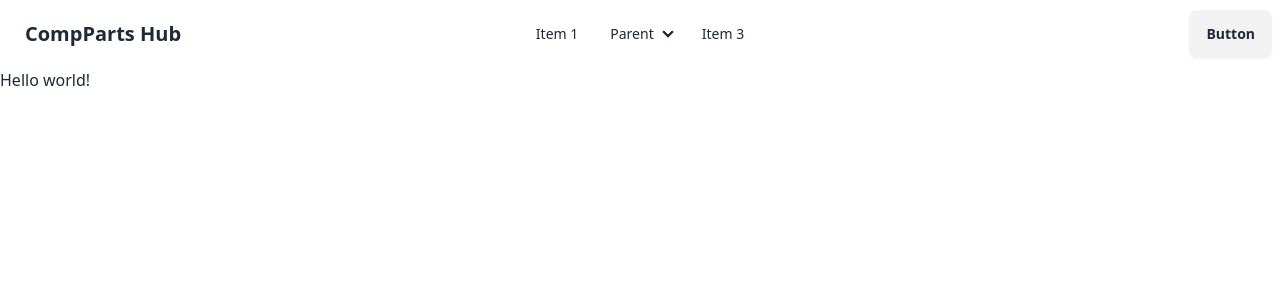
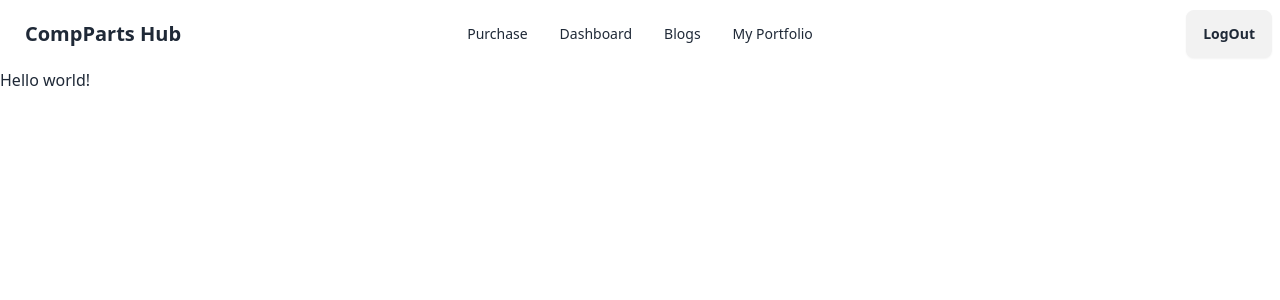
Before and after one commit to Nadim-Nion/parts-manufacturer-client, a React (Vite) app: page / in a window 1280 px wide. Shown: the top 300 px of the page. Built offline with nearby package versions, Linux system fonts and the light colour scheme.

Commit message:
error page added

```diff
--- a/src/Routes/BasicRoutes.jsx
+++ b/src/Routes/BasicRoutes.jsx
@@ -1,10 +1,12 @@
 import { createBrowserRouter } from "react-router-dom";
 import MainLayout from "../layouts/MainLayout";
+import ErrorPage from "../pages/SharedComponent/ErrorPage/ErrorPage";
 
 const router = createBrowserRouter([
     {
         path: "/",
         element: <MainLayout></MainLayout>,
+        errorElement: <ErrorPage></ErrorPage>,
         children: [
             {
                 path: '/',
--- a/src/main.jsx
+++ b/src/main.jsx
@@ -8,6 +8,8 @@ import router from './Routes/BasicRoutes.jsx';
 
 ReactDOM.createRoot(document.getElementById('root')).render(
   <React.StrictMode>
-    <RouterProvider router={router} />
+    <div className='max-w-screen-xl mx-auto'>
+      <RouterProvider router={router} />
+    </div>
   </React.StrictMode>,
 )
--- /dev/null
+++ b/src/pages/SharedComponent/ErrorPage/ErrorPage.jsx
@@ -0,0 +1,18 @@
+import React from 'react';
+import error from '../../../assets/errorPage.jpg';
+
+const ErrorPage = () => {
+    return (
+        <div>
+            <div className='text-center my-8'>
+                <h1 className='text-5xl font-bold'>Oops!</h1>
+                <p className='text-3xl mt-2'>Sorry, an unexpected error has occurred.</p>
+            </div>
+            <div className='flex justify-center items-center'>
+                <img src={error} className='h-[500px]' alt="" />
+            </div>
+        </div>
+    );
+};
+
+export default ErrorPage;
--- a/src/pages/SharedComponent/Header/Header.jsx
+++ b/src/pages/SharedComponent/Header/Header.jsx
@@ -1,6 +1,15 @@
 import React from 'react';
+import { Link } from 'react-router-dom';
 
 const Header = () => {
+
+    const navItems = <>
+        <li><Link to="/purchase">Purchase</Link></li>
+        <li><Link to="/dashboard">Dashboard</Link></li>
+        <li><Link to="/blogs">Blogs</Link></li>
+        <li><Link to="/portfolio">My Portfolio</Link></li>
+    </>;
+
     return (
         <div>
             <div className="navbar bg-base-100">
@@ -10,7 +19,7 @@ const Header = () => {
                             <svg xmlns="http://www.w3.org/2000/svg" className="h-5 w-5" fill="none" viewBox="0 0 24 24" stroke="currentColor"><path strokeLinecap="round" strokeLinejoin="round" strokeWidth="2" d="M4 6h16M4 12h8m-8 6h16" /></svg>
                         </div>
                         <ul tabIndex={0} className="menu menu-sm dropdown-content mt-3 z-[1] p-2 shadow bg-base-100 rounded-box w-52">
-                            <li><a>Item 1</a></li>
+                            {/* <li><a>Item 1</a></li>
                             <li>
                                 <a>Parent</a>
                                 <ul className="p-2">
@@ -18,14 +27,15 @@ const Header = () => {
                                     <li><a>Submenu 2</a></li>
                                 </ul>
                             </li>
-                            <li><a>Item 3</a></li>
+                            <li><a>Item 3</a></li> */}
+                            {navItems}
                         </ul>
                     </div>
                     <a className="btn btn-ghost text-xl">CompParts Hub</a>
                 </div>
                 <div className="navbar-center hidden lg:flex">
                     <ul className="menu menu-horizontal px-1">
-                        <li><a>Item 1</a></li>
+                        {/* <li><a>Item 1</a></li>
                         <li>
                             <details>
                                 <summary>Parent</summary>
@@ -35,11 +45,12 @@ const Header = () => {
                                 </ul>
                             </details>
                         </li>
-                        <li><a>Item 3</a></li>
+                        <li><a>Item 3</a></li> */}
+                        {navItems}
                     </ul>
                 </div>
                 <div className="navbar-end">
-                    <a className="btn">Button</a>
+                    <a className="btn">LogOut</a>
                 </div>
             </div>
         </div>
```
Also changed, not shown: src/assets/errorPage.jpg (added).
